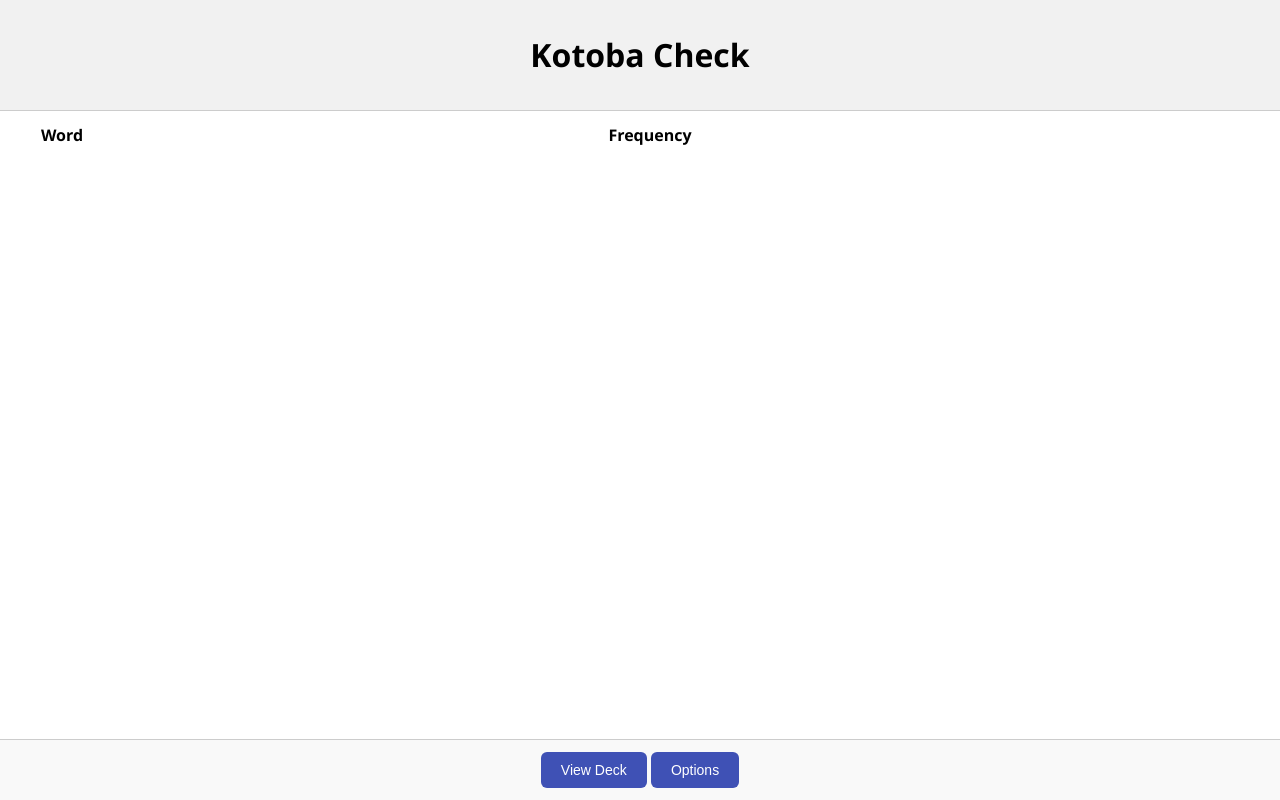
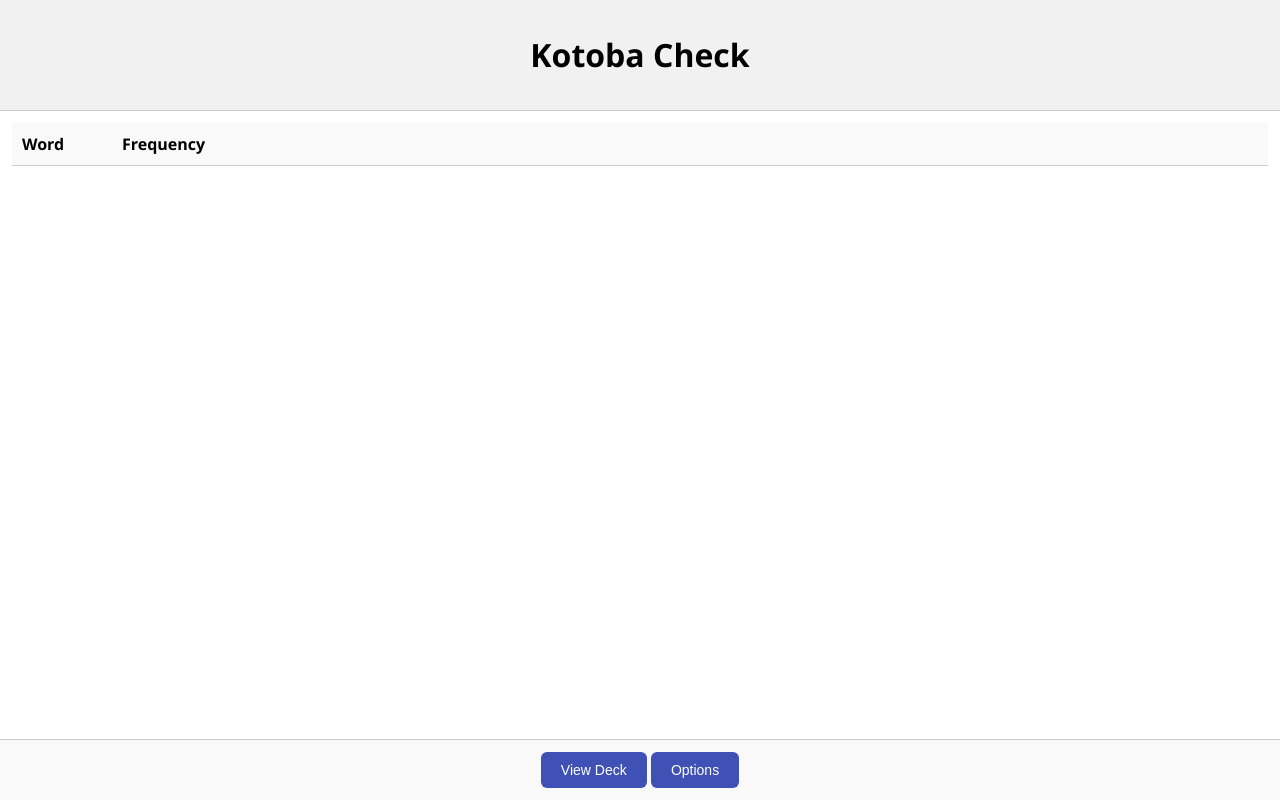
Before and after one commit to bacowan/kotoba-check, a website with bundled scripts: page src/visualizer/visualizer.html in a window 1280 px wide. Built offline with nearby package versions, Linux system fonts and the light colour scheme; some packages are replaced by stand-ins of ours.

Commit message:
making the table header sticky

```diff
--- a/src/visualizer/visualizer.css
+++ b/src/visualizer/visualizer.css
@@ -24,7 +24,7 @@ main {
 }
 
 .table-container {
-  padding: 12px;
+  margin: 12px;
   height: 100%;
   overflow-y: auto;
 }
@@ -39,6 +39,16 @@ thead th, tbody td {
   overflow: hidden;
   text-overflow: ellipsis;
   white-space: nowrap;
+}
+
+thead th {
+  position: sticky;
+  top: 0;
+  background-color: #f9f9f9;
+  z-index: 2;
+  padding: 10px;
+  border-bottom: 1px solid #ccc;
+  text-align: left;
 }
 
 #word-header {
```
